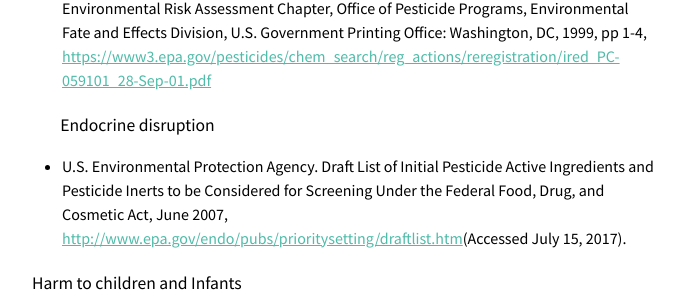
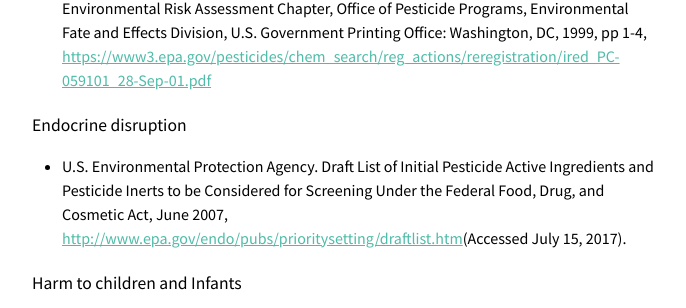
Before and after one commit to edgi-govdata-archiving/100days, a Jekyll site: the page built from pursuing-toxic-agenda-data.html, in a window 1280 px wide. Shown: the part 2441-2749 px from the top of the page, without its empty margins (296-982 px from the left). Built offline with Jekyll 4.4.1, drawn with Linux system fonts in a browser that asks for light colours; nearby versions of some CDN libraries.

Commit message:
stashing

```diff
--- a/pursuing-toxic-agenda-data.html
+++ b/pursuing-toxic-agenda-data.html
@@ -4,7 +4,7 @@
 description: "Notes on Data Used in Figures"
 author: "Britt S. Paris"
 ---
-<body>
+<body class="bg-white">
     <div><a id="logo" href="/index.html" title="Home" class=""><img alt="edgi-logo" src="/assets/edgi-logo-b.png" style="width:5vh;min-width:35px; height:auto;"></a></div>
     <header id="wrapper2">
         <div id="bg2" class="chbg"></div>
@@ -17,19 +17,19 @@
     </header>
     <div id="nav" class="w-100 pv1">
         <a href="/index.html" title="Home" class="">
-            <img id="nav-logo" src="assets/edgi-logo-b.png">
+            <img id="nav-logo" src="/assets/edgi-logo-b.png">
         </a>
         <div id="nav-txt" class="di"><h3 class="f5 ttu tl mb0 di">Part 2</h3><h3 class="f5 fw3 ttu tl mb0 di"> | Data Methodology</h3></div>
     </div>
     <div class="back-to-article dib mh3">
         <div class="dib">
-            <a href="pursuing-toxic-agenda.html" class="dib tc">
-                <img alt="back" src="assets/back.png" style="width:40px; margin-bottom:10px">
+            <a href="/pursuing-toxic-agenda" class="dib tc">
+                <img alt="back" src="/assets/back.png" style="width:40px; margin-bottom:10px">
                 <h3 class="f5 fw1 ttu">Back to Main Article</h3>
             </a>
         </div>
     </div>
-    <main class="article center measure-wide f5 pb1 lh-copy ph2">
+    <div class="article center measure-wide f5 pb1 lh-copy ph2">
         <p>EDGI emphasizes good data practices which includes proper contextualization of data used in reports. Here we add some notes on data used in Figures 4, 5, and &nbsp;6 in the online report. For figure 4 we show Pipeline and Hazardous Materials Safety
             Administration (PHMSA) columns of interest to show that pipelines leak. Figure 5 is an infographic that gathers data from many different sources to show the ways in which its agricultural use is dangerous to farmworkers and their families. Figure
             6 combines U.S. Geological Survey (USGS), National Water Quality Program, respectively, with Census data&nbsp;downloaded from the <a href="https://www.google.com/url?q=https://www.census.gov/did/www/saipe/about/index.html&amp;sa=D&amp;ust=1505796647130000&amp;usg=AFQjCNGeD5RSKkE7hs0xao3tqpgvh9PkCw">Small Area Income and Poverty (SAIPE) </a>program
@@ -59,7 +59,7 @@
             <li>U.S. Environmental Protection Agency, Office of Prevention, Pesticides and Toxic Substances, Reregistration Eligibility Science Chapter for Chlorpyrifos Fate and Environmental Risk Assessment Chapter, Office of Pesticide Programs, Environmental
                 Fate and Effects Division, U.S. Government Printing Office: Washington, DC, 1999, pp 1-4, <a href="https://www.google.com/url?q=https://www3.epa.gov/pesticides/chem_search/reg_actions/reregistration/ired_PC-059101_28-Sep-01.pdf&amp;sa=D&amp;ust=1505796647134000&amp;usg=AFQjCNFbP2O2E8OCI7yY2VE2Sq0E6xBDjA">https://www3.epa.gov/pesticides/chem_search/reg_actions/reregistration/ired_PC-059101_28-Sep-01.pdf</a></li>
         </ul>
-        <p>&nbsp;&nbsp;&nbsp;&nbsp;&nbsp;&nbsp;&nbsp;&nbsp;Endocrine disruption</p>
+        <p>Endocrine disruption</p>
         <ul>
             <li>U.S. Environmental Protection Agency. Draft List of Initial Pesticide Active Ingredients and Pesticide Inerts to be Considered for Screening Under the Federal Food, Drug, and Cosmetic Act, June 2007, <a href="https://www.google.com/url?q=http://www.epa.gov/endo/pubs/prioritysetting/draftlist.htm&amp;sa=D&amp;ust=1505796647134000&amp;usg=AFQjCNFQh0Vcn7TFFj-jTSou_xC15ik2IA">http://www.epa.gov/endo/pubs/prioritysetting/draftlist.htm</a>(Accessed
                 July 15, 2017).
@@ -125,7 +125,8 @@
         <div>
             <p><a href="#ftnt_ref2" id="ftnt2">[2]</a>&nbsp;Cornell Law School, &ldquo;49 CFR 191.3 - Definitions,&rdquo; Parallel Table of Authorities and Rules, Government Printing Office (accessed September 10, 2017) https://www.law.cornell.edu/cfr/text/49/191.3</a>
             </p>
-        </div></main>
+        </div>
+
     </div>
     <footer class="dib w-100 mid-gray tc mt4 mb1 pv2">
         <small class="f6 mt4">
--- a/pursuing-toxic-agenda.html
+++ b/pursuing-toxic-agenda.html
@@ -19,7 +19,7 @@
         </div>
     </header>
     <div id="nav" class="w-100 pv1">
-        <a href="/index.html" title="Home" class="">
+        <a href="/index.html" title="Home">
             <img id="nav-logo" src="/assets/edgi-logo-b.png">
         </a>
         <div id="nav-txt" class="di"><h3 class="f5 ttu tl mb0 di">Part 2</h3><h3 class="f5 fw3 ttu tl mb0 di"> | Pursuing a Toxic Agenda</h3></div>
```
Also changed, not shown: epa-under-siege-peer-reviews.html (+7 -12 lines), epa-under-siege.html (+2 -6 lines).
